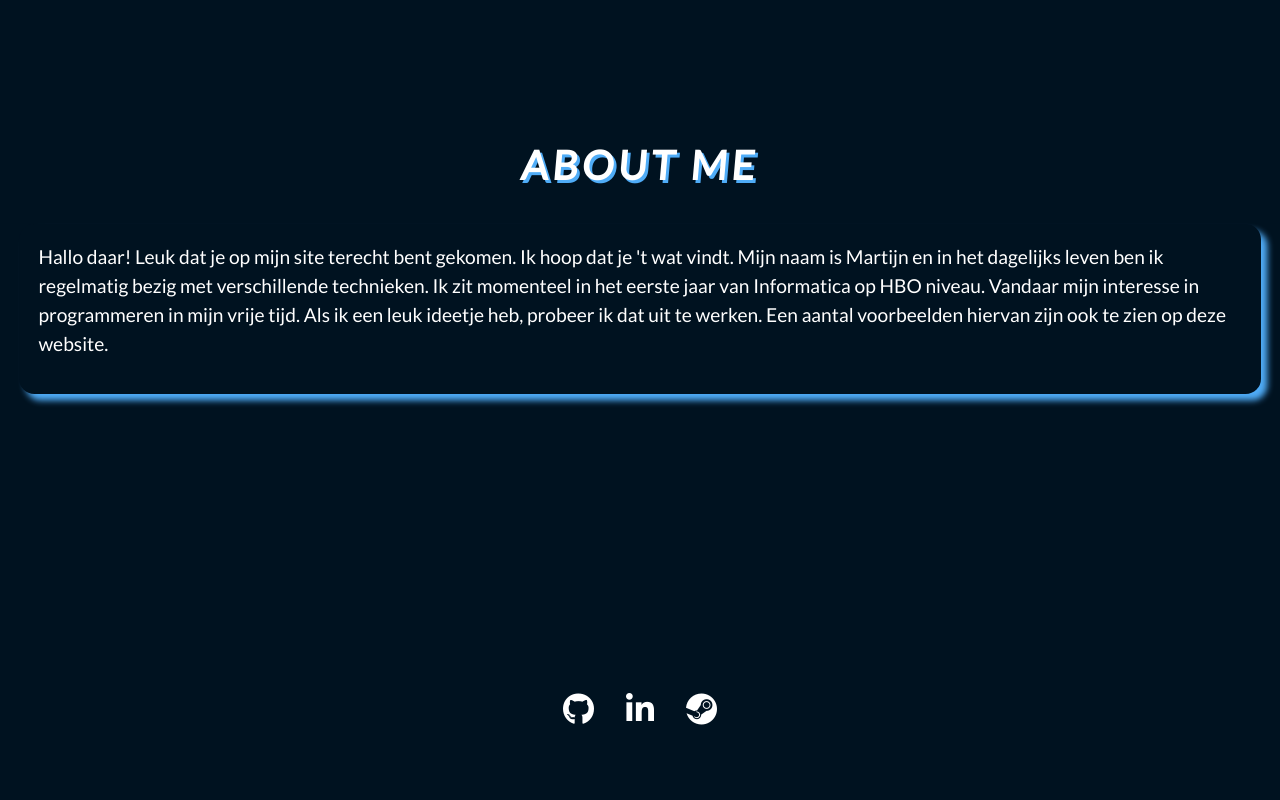
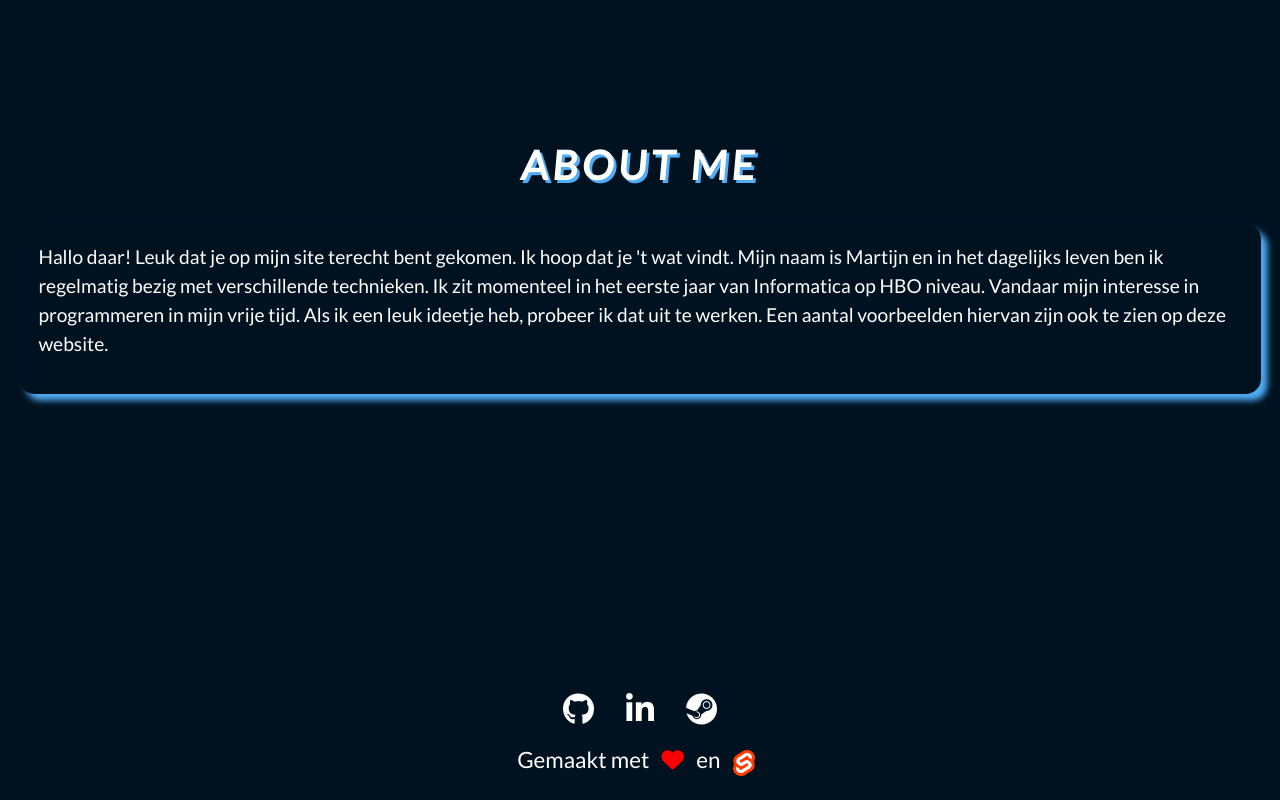
Before and after one commit to martijnschermers/personal-portfolio, a Svelte app in the folder martoen.nl/: page / in a window 1280 px wide. Shown: the part 2523-3323 px from the top of the page. Before the commit the page ends 3264 px from the top, so only its background shows below. Built offline with nearby package versions, Linux system fonts and the light colour scheme; no server answers.

Commit message:
Added small text to footer

```diff
--- a/martoen.nl/src/Footer.svelte
+++ b/martoen.nl/src/Footer.svelte
@@ -7,15 +7,22 @@
 </script>
 
 <footer>
-  {#each icons as icon}
-    <a href="{icon.link}" aria-label="{icon.label}"><i class={icon.class}/></a>
-  {/each}
+  <div>
+    {#each icons as icon}
+      <a href={icon.link} aria-label={icon.label}><i class={icon.class}/></a>
+    {/each}
+  </div>
+
+  <p>
+    Gemaakt met <i class="fa fa-heart"></i> en <a href="https://svelte.dev" aria-label="Link to Svelte website"><img src="./images/svelte.png" alt="Svelte logo"></a>
+  </p>
 </footer>
 
 <style>
   footer {
     display: flex;
     justify-content: center;
+    flex-direction: column;
     align-items: center;
   }
 
@@ -24,4 +31,22 @@
     color: var(--white);
     margin: 1rem;
   }
+
+  p {
+    font-size: 1.4rem;
+    text-align: center;
+  }
+
+  img {
+    vertical-align: middle;
+    width: 22px;
+    height: auto;
+    margin: .5rem;
+  }
+
+  .fa-heart {
+    font-size: 1.4rem;
+    color: red;
+    margin: .5rem;
+  }
 </style>
```
